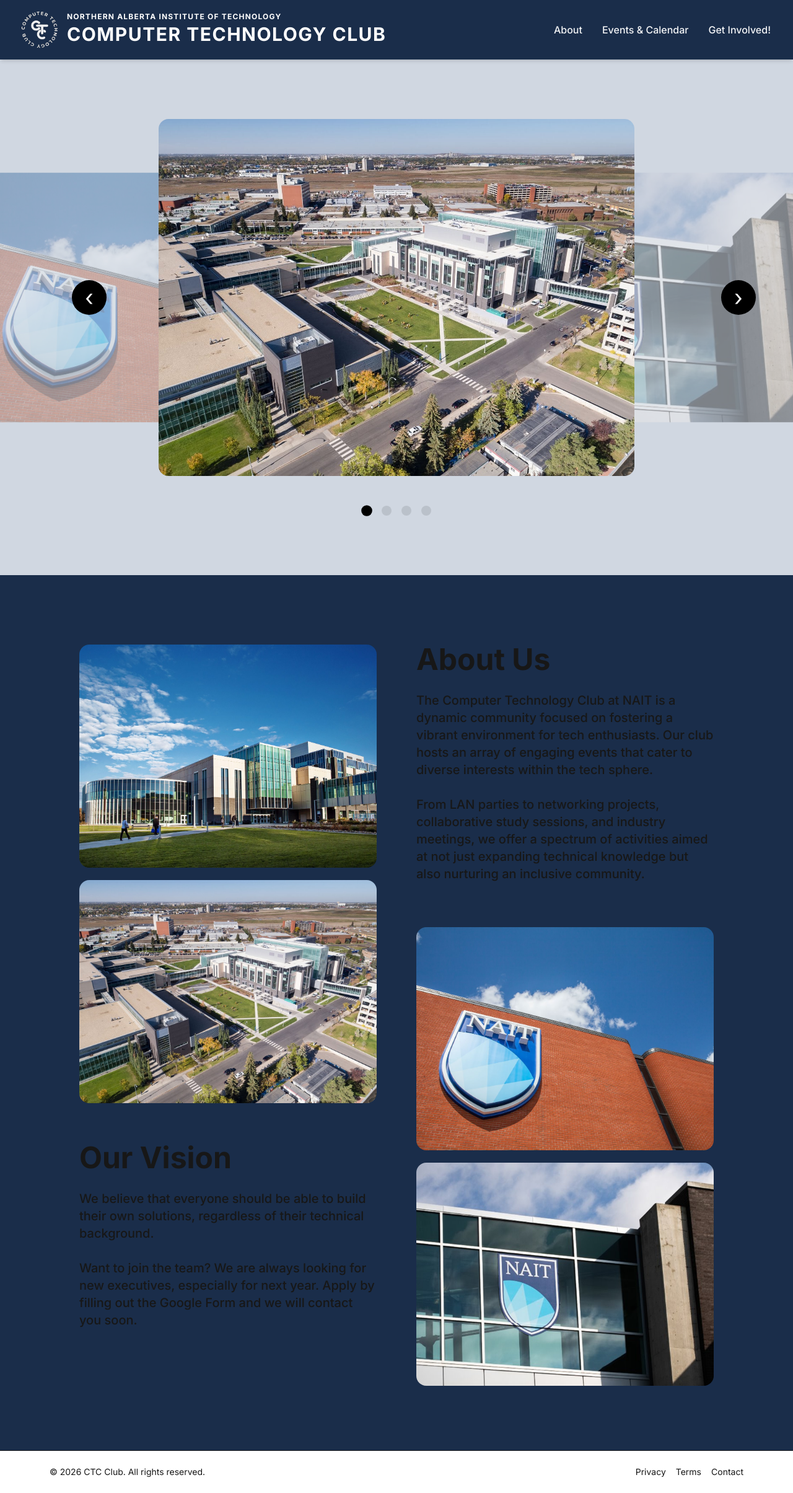
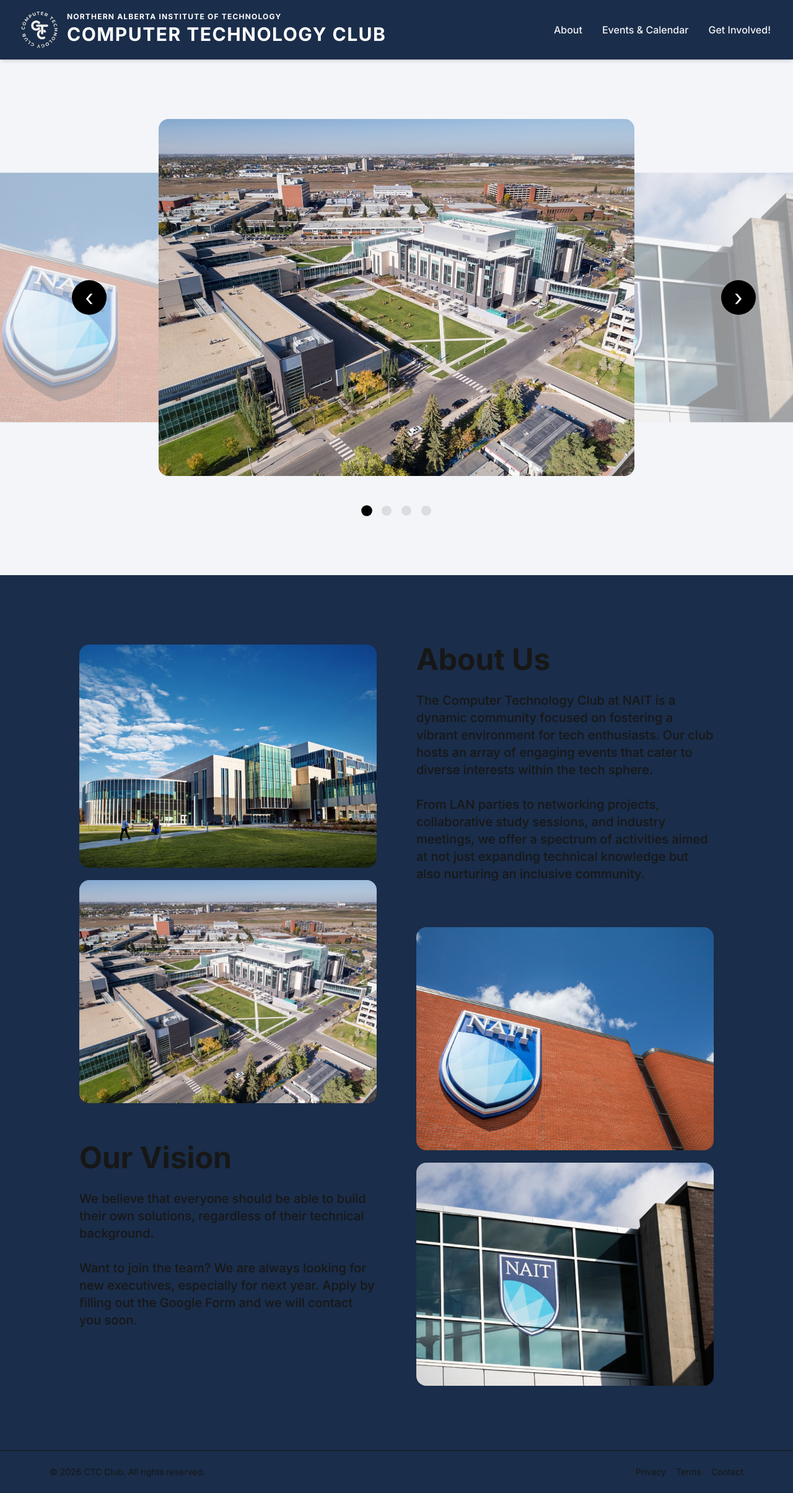
Before and after one commit to TheWeeknder/New-Computer-Technology-Club-Website, a Next.js app: page / in a window 1280 px wide. Shown: the whole page at 62% size. Built offline with nearby package versions, Linux system fonts and the light colour scheme.

Commit message:
added white

```diff
--- a/src/components/Footer.tsx
+++ b/src/components/Footer.tsx
@@ -1,6 +1,6 @@
 export default function Footer() {
   return (
-    <footer className="border-t">
+    <footer className="border-t bg-[#1a2d4a]">
       <div className="mx-auto max-w-6xl px-4 py-6 text-sm text-muted-foreground">
         <div className="flex flex-col gap-2 sm:flex-row sm:justify-between">
           <p>&copy; {new Date().getFullYear()} CTC Club. All rights reserved.</p>
--- a/src/components/Hero.tsx
+++ b/src/components/Hero.tsx
@@ -113,7 +113,7 @@
   };
 
   return (
-    <section className="w-full overflow-hidden px-0 py-16 sm:px-6 md:py-24 bg-[#d0d7e1] ">
+    <section className="w-full overflow-hidden px-0 py-16 sm:px-6 md:py-24 bg-[#f3f5f9] ">
       <div className="mx-auto max-w-[50rem] ">
         <div
           className="relative h-[15rem] sm:h-[15rem] md:h-[30rem] lg:h-[36rem]"
--- a/src/components/about-section.tsx
+++ b/src/components/about-section.tsx
@@ -56,18 +56,18 @@
               ))}
             </div>
 
-            <div className="space-y-7 text-muted-foreground">
+            <div className="space-y-7 text-muted-foreground text-shadow-white">
               <h3 className="text-4xl font-bold text-foreground md:text-5xl">
                 Our Vision
               </h3>
-              <p className="text-lg font-medium text-foreground md:text-xl">
+              <p className="text-lg font-medium text-foreground md:text-xl text-shadow-white">
                 We believe that everyone should be able to build their own
                 solutions, regardless of their technical background.
               </p>
               {/* <p>
                 From LAN parties to networking projects, collaborative study sessions, and industry meetings, we offer a spectrum of activities aimed at not just expanding technical knowledge but also nurturing an inclusive community.
               </p> */}
-              <p className="text-lg font-medium text-foreground md:text-xl">
+              <p className="text-lg font-medium text-foreground md:text-xl text-shadow-white">
                 Want to join the team? We are always looking for new executives, especially for next year. Apply by filling out the Google Form and we will contact you soon.
               </p>
             </div>
@@ -75,13 +75,13 @@
 
           <div className="order-first flex flex-col gap-16 md:order-none">
             <div className="space-y-7 text-muted-foreground">
-              <h3 className="text-4xl font-bold text-foreground md:text-5xl">
+              <h3 className="text-4xl font-bold text-foreground md:text-5xl text-shadow-white">
                 About Us
               </h3>
-              <p className="text-lg font-medium text-foreground md:text-xl">
+              <p className="text-lg font-medium text-foreground md:text-xl text-shadow-white">
                 The Computer Technology Club at NAIT is a dynamic community focused on fostering a vibrant environment for tech enthusiasts. Our club hosts an array of engaging events that cater to diverse interests within the tech sphere.
               </p>
-              <p className="text-lg font-medium text-foreground md:text-xl">
+              <p className="text-lg font-medium text-foreground md:text-xl text-shadow-white">
                 From LAN parties to networking projects, collaborative study sessions, and industry meetings, we offer a spectrum of activities aimed at not just expanding technical knowledge but also nurturing an inclusive community.
               </p>
               {/* <p>
```
